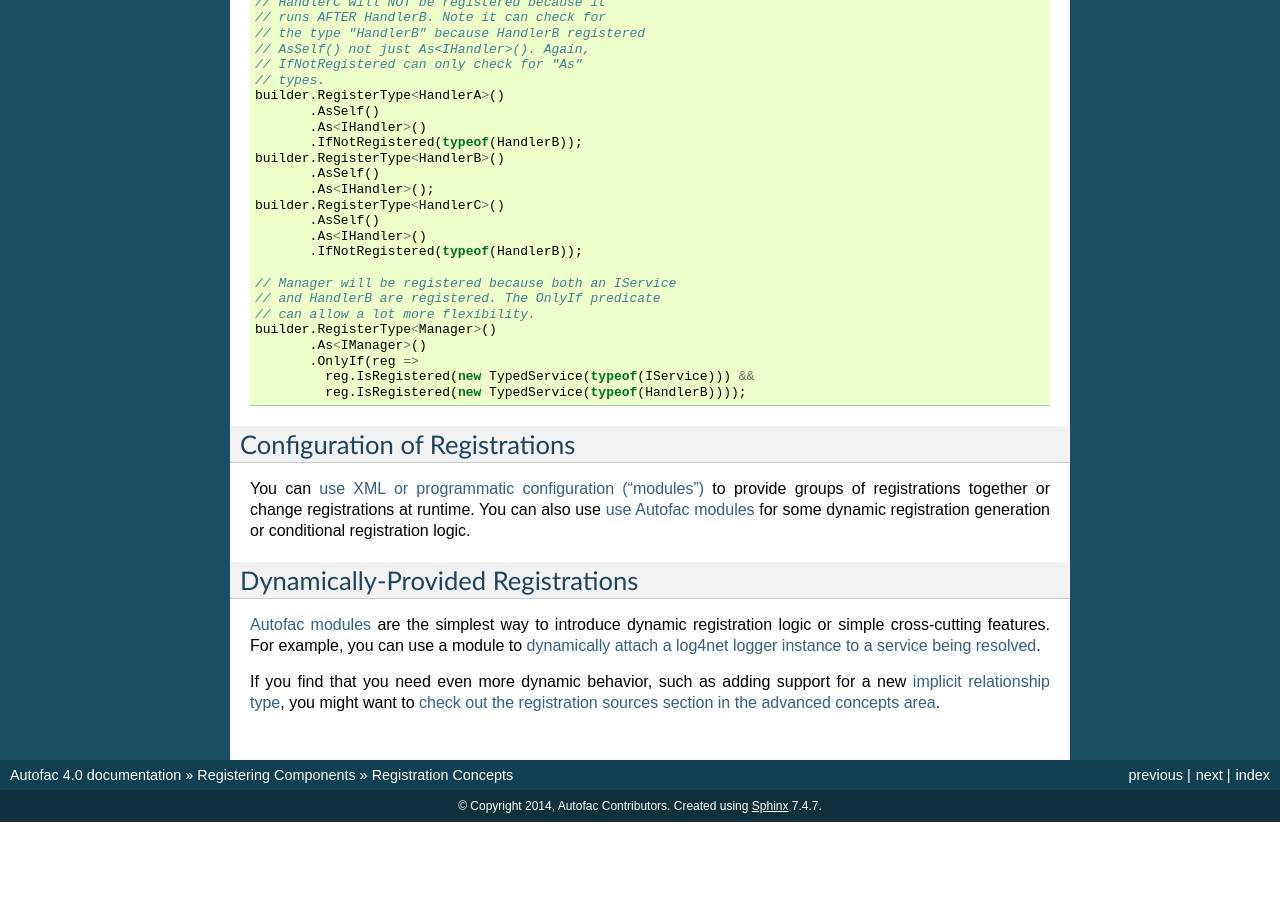
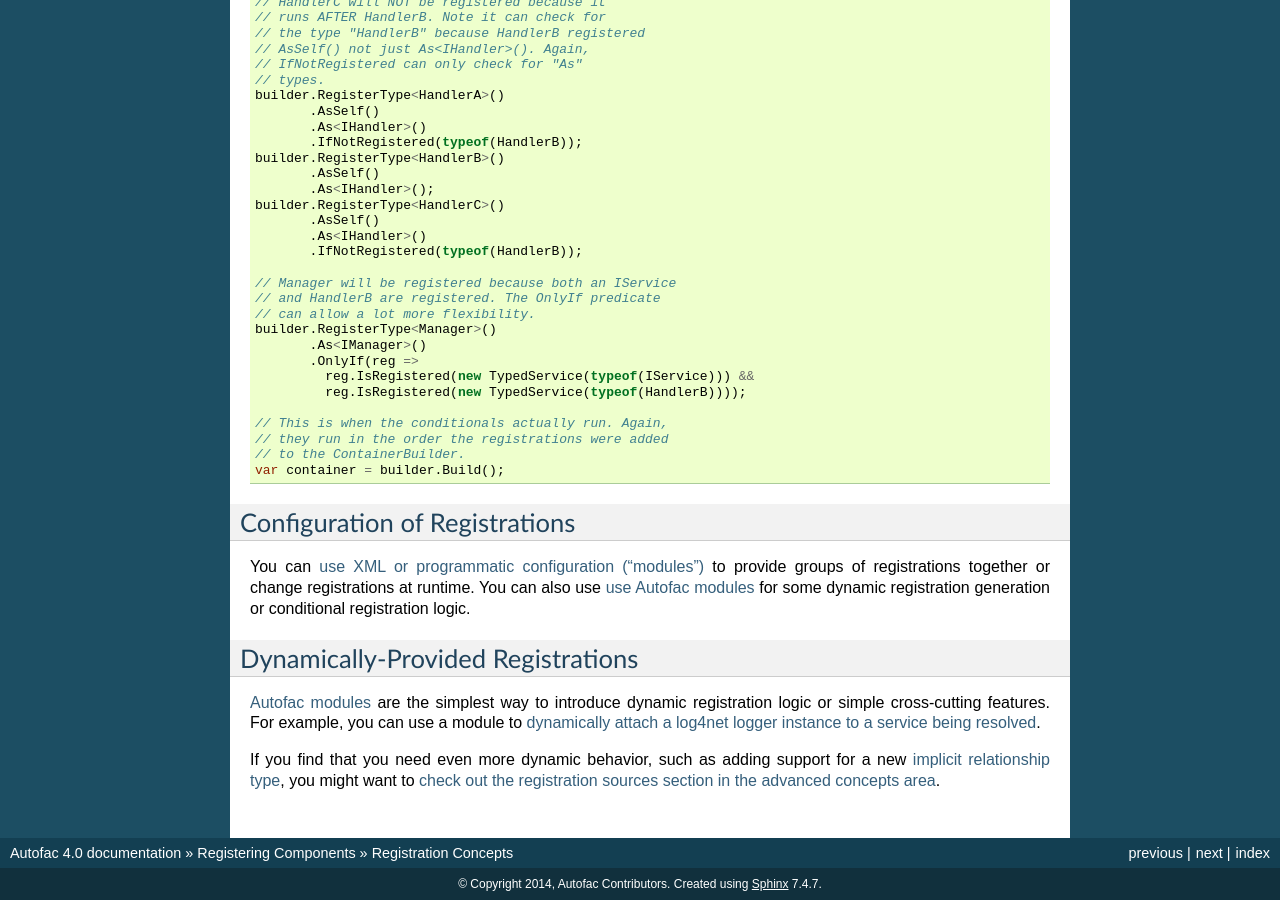
Before and after one commit to autofac/Documentation, a Sphinx documentation site: the page built from docs/register/registration.rst, in a window 1280 px wide and 900 px high, scrolled down 6503 px. Built offline with Sphinx 7.4.7, drawn with Linux system fonts in a browser that asks for light colours; before the commit the page ends 7325 px from its top, so only the background shows below that.

Commit message:
Added to the conditional reg example.

```diff
--- a/docs/register/registration.rst
+++ b/docs/register/registration.rst
@@ -333,7 +333,7 @@ These extensions run at the time of ``ContainerBuilder.Build()`` and will execut
            .As<IService>();
     builder.RegisterType<ServiceB>()
            .As<IService>()
-          .IfNotRegistered(typeof(IService));
+           .IfNotRegistered(typeof(IService));
 
     // HandlerA WILL be registered - it's running
     // BEFORE HandlerB has a chance to be registered
@@ -366,6 +366,11 @@ These extensions run at the time of ``ContainerBuilder.Build()`` and will execut
              reg.IsRegistered(new TypedService(typeof(IService))) &&
              reg.IsRegistered(new TypedService(typeof(HandlerB))));
 
+    // This is when the conditionals actually run. Again,
+    // they run in the order the registrations were added
+    // to the ContainerBuilder.
+    var container = builder.Build();
+
 Configuration of Registrations
 ==============================
 You can :doc:`use XML or programmatic configuration ("modules") <../configuration/index>` to provide groups of registrations together or change registrations at runtime. You can also use :doc:`use Autofac modules <../configuration/modules>` for some dynamic registration generation or conditional registration logic.
```
